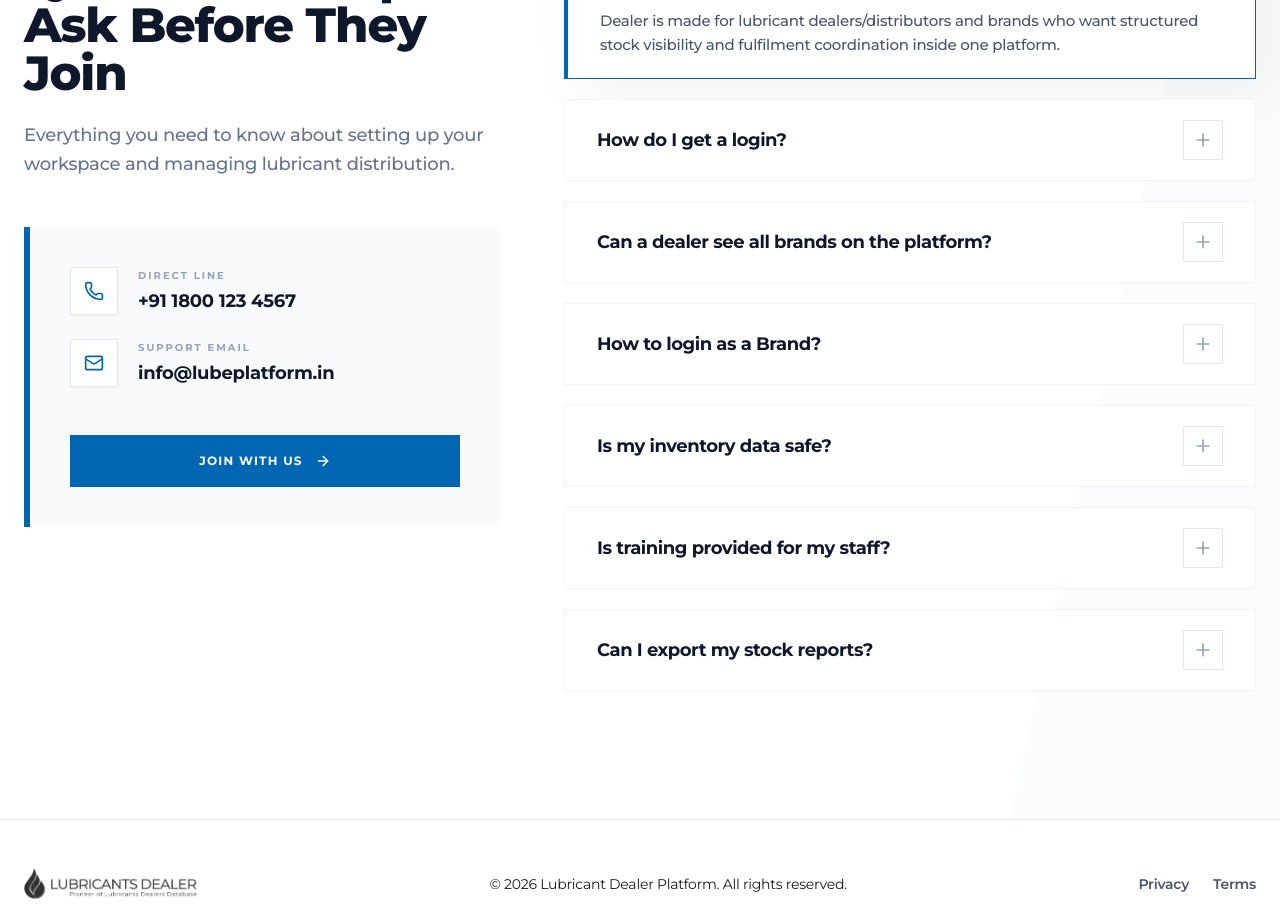
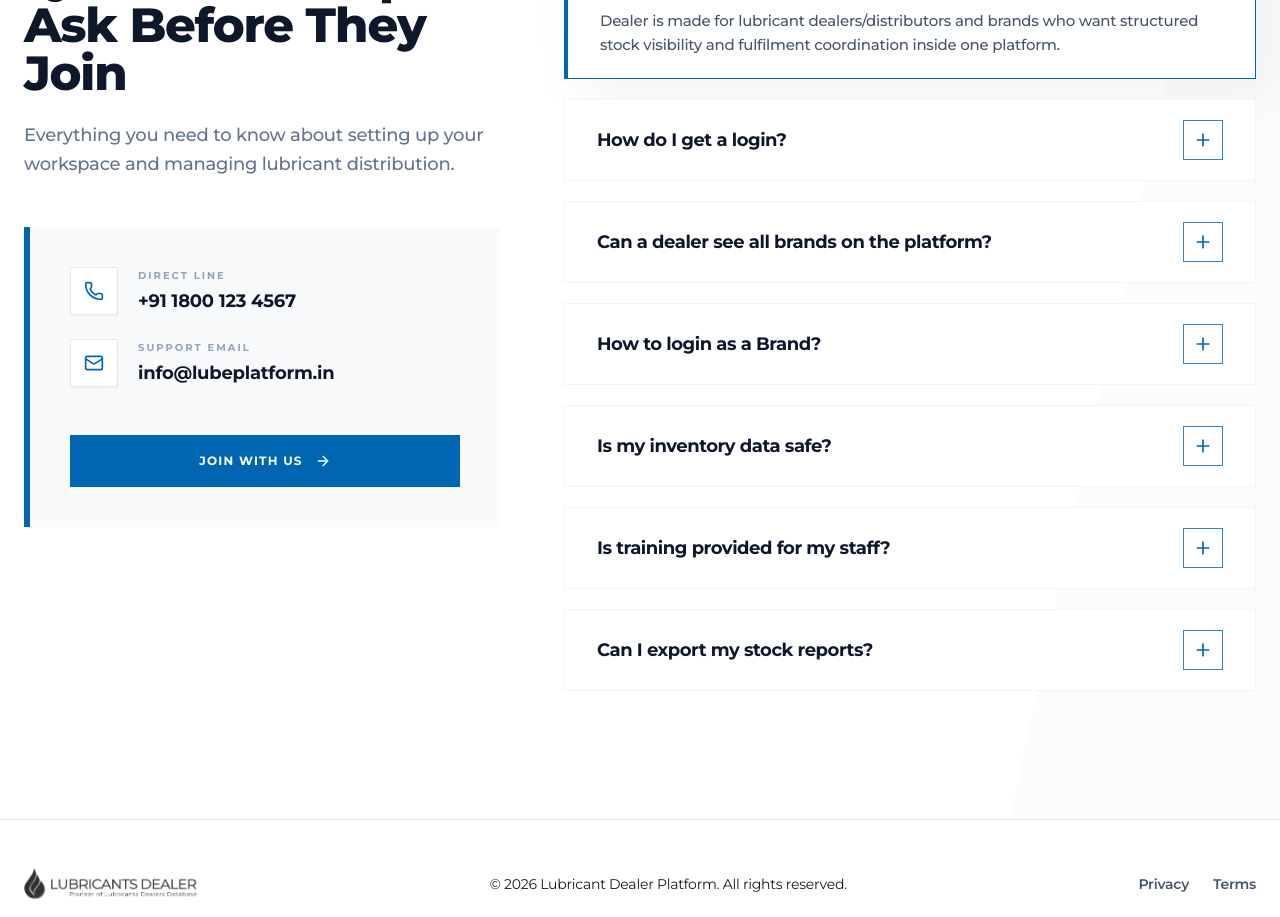
Before and after one commit to aquarioustechnology-alt/Lubricant-Dealer-Platform, a Next.js app: page / in a window 1280 px wide. Shown: the part 4740-5657 px from the top of the page. Built offline with nearby package versions, Linux system fonts and the light colour scheme.

Commit message:
Update FAQ toggle colors: primary icon and primary/80 border for closed state

```diff
--- a/src/components/layout/LandingPage/FAQs.tsx
+++ b/src/components/layout/LandingPage/FAQs.tsx
@@ -124,7 +124,7 @@ export default function FAQs() {
                                             "w-10 h-10 shrink-0 flex items-center justify-center border transition-all duration-500",
                                             isOpen
                                                 ? "bg-primary border-primary text-white rotate-180"
-                                                : "border-slate-200 text-slate-400 group-hover:border-primary group-hover:text-primary"
+                                                : "border-primary/80 text-primary"
                                         )}>
                                             {isOpen ? <Minus className="w-5 h-5" /> : <Plus className="w-5 h-5" />}
                                         </div>
```
